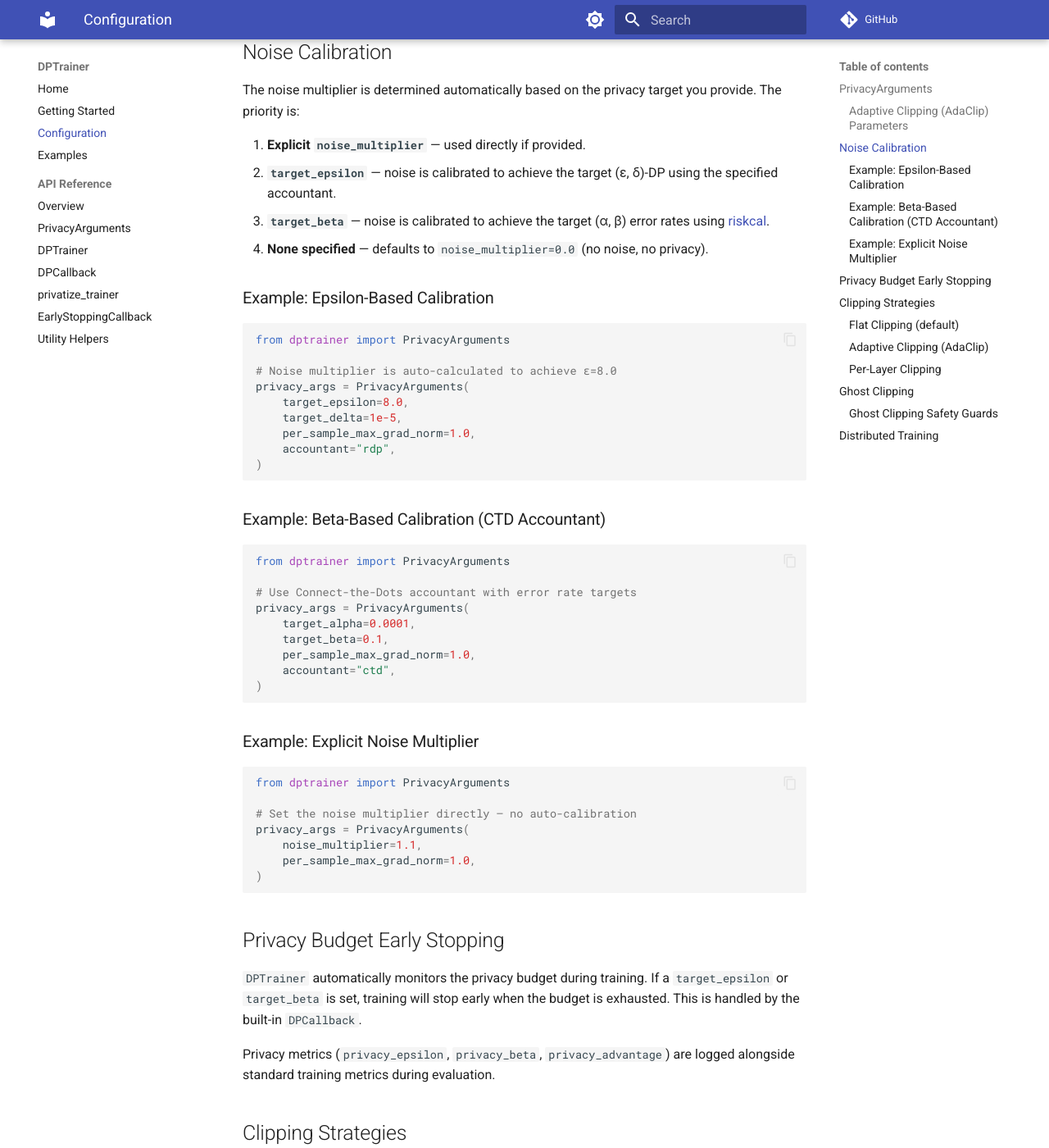
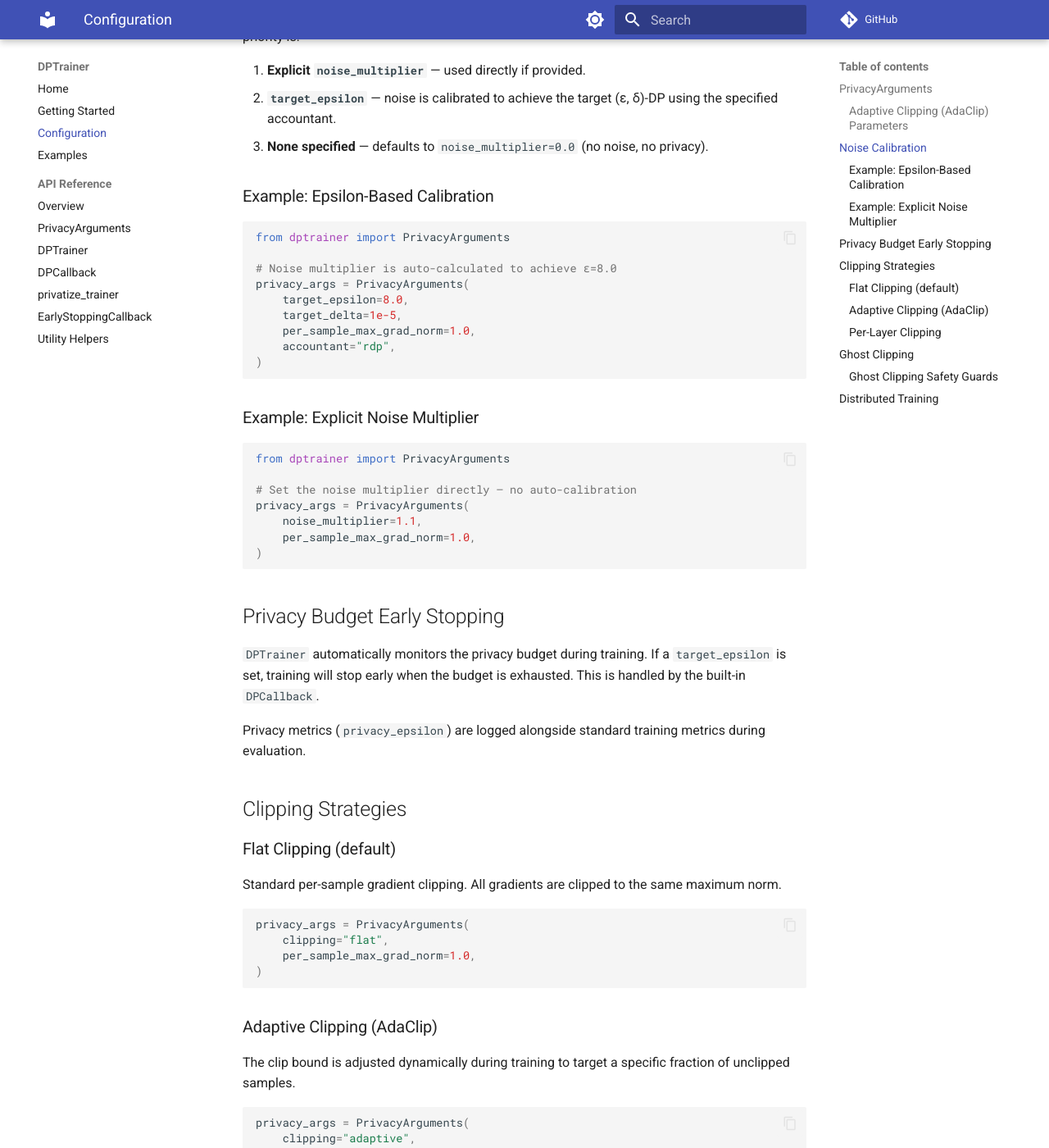
Before and after one commit to JetBrains-Research/DPTrainer, an MkDocs documentation site: the page built from docs/configuration.md, in a window 1280 px wide and 1400 px high, scrolled down 1192 px. Shown: the whole window at 82% size. Built offline with MkDocs 1.6.1 and Material for MkDocs 9.7.7, drawn with Linux system fonts in a browser that asks for light colours; comment, search, counter and statistics services are not loaded; some of the changed text lies outside the part shown.

Commit message:
removed riskcal, alpha, beta

````diff
--- a/docs/configuration.md
+++ b/docs/configuration.md
@@ -6,12 +6,10 @@
 
 | Parameter | Default | Description |
 |---|---|---|
-| `accountant` | `"rdp"` | Privacy accountant mechanism (`"rdp"` or `"ctd"`) |
+| `accountant` | `"rdp"` | Privacy accountant mechanism (`"rdp"`) |
 | `noise_multiplier` | `None` | Noise multiplier σ for DP-SGD. Auto-calculated if `None` |
 | `target_epsilon` | `None` | Target ε at end of training (used to auto-calculate σ) |
 | `target_delta` | `None` | Target δ (defaults to `1/N` where N is the dataset size) |
-| `target_alpha` | `0.0001` | Target FPR for β search (used with `ctd` accountant) |
-| `target_beta` | `None` | Target FNR (alternative to ε for noise calibration) |
 | `per_sample_max_grad_norm` | `0.5` | Maximum gradient norm for per-sample clipping |
 | `clipping` | `"flat"` | Clipping strategy: `"flat"`, `"adaptive"`, or `"per_layer"` |
 | `poisson_sampling` | `True` | Use Poisson sub-sampling for privacy amplification |
@@ -35,8 +33,7 @@
 
 1. **Explicit `noise_multiplier`** — used directly if provided.
 2. **`target_epsilon`** — noise is calibrated to achieve the target (ε, δ)-DP using the specified accountant.
-3. **`target_beta`** — noise is calibrated to achieve the target (α, β) error rates using [riskcal](https://github.com/microsoft/riskcal).
-4. **None specified** — defaults to `noise_multiplier=0.0` (no noise, no privacy).
+3. **None specified** — defaults to `noise_multiplier=0.0` (no noise, no privacy).
 
 ### Example: Epsilon-Based Calibration
 
@@ -49,20 +46,6 @@
     target_delta=1e-5,
     per_sample_max_grad_norm=1.0,
     accountant="rdp",
-)
-```
-
-### Example: Beta-Based Calibration (CTD Accountant)
-
-```python
-from dptrainer import PrivacyArguments
-
-# Use Connect-the-Dots accountant with error rate targets
-privacy_args = PrivacyArguments(
-    target_alpha=0.0001,
-    target_beta=0.1,
-    per_sample_max_grad_norm=1.0,
-    accountant="ctd",
 )
 ```
 
@@ -80,9 +63,9 @@
 
 ## Privacy Budget Early Stopping
 
-`DPTrainer` automatically monitors the privacy budget during training. If a `target_epsilon` or `target_beta` is set, training will stop early when the budget is exhausted. This is handled by the built-in `DPCallback`.
+`DPTrainer` automatically monitors the privacy budget during training. If a `target_epsilon` is set, training will stop early when the budget is exhausted. This is handled by the built-in `DPCallback`.
 
-Privacy metrics (`privacy_epsilon`, `privacy_beta`, `privacy_advantage`) are logged alongside standard training metrics during evaluation.
+Privacy metrics (`privacy_epsilon`) are logged alongside standard training metrics during evaluation.
 
 ## Clipping Strategies
 
--- a/pyproject.toml
+++ b/pyproject.toml
@@ -26,7 +26,6 @@
     "datasets>=3.5",
     "torch>=2.6",
     "opacus==1.5.4.post12",
-    "riskcal==1.2.0.dev1",
     "pandas>=2.3.2",
     "matplotlib>=3.10.7",
 ]
--- a/src/dptrainer/__init__.py
+++ b/src/dptrainer/__init__.py
@@ -1,7 +1,4 @@
 import logging
-
-from opacus.accountants import register_accountant
-from riskcal import CTDAccountant
 
 from dptrainer.hugging_face import DPTrainer
 from dptrainer.privacy_arguments import PrivacyArguments
@@ -9,5 +6,3 @@
 __all__ = ["DPTrainer", "PrivacyArguments"]
 
 logging.getLogger("opacus.grad_sample.grad_sample_module_fast_gradient_clipping").setLevel(logging.WARNING)
-
-register_accountant("ctd", CTDAccountant)
````
Also changed, not shown: README.md (+5 -5 lines), docs/examples.md (+9 -10 lines), docs/getting-started.md (+1 -1 lines), docs/index.md (+3 -3 lines), 6 other files.
